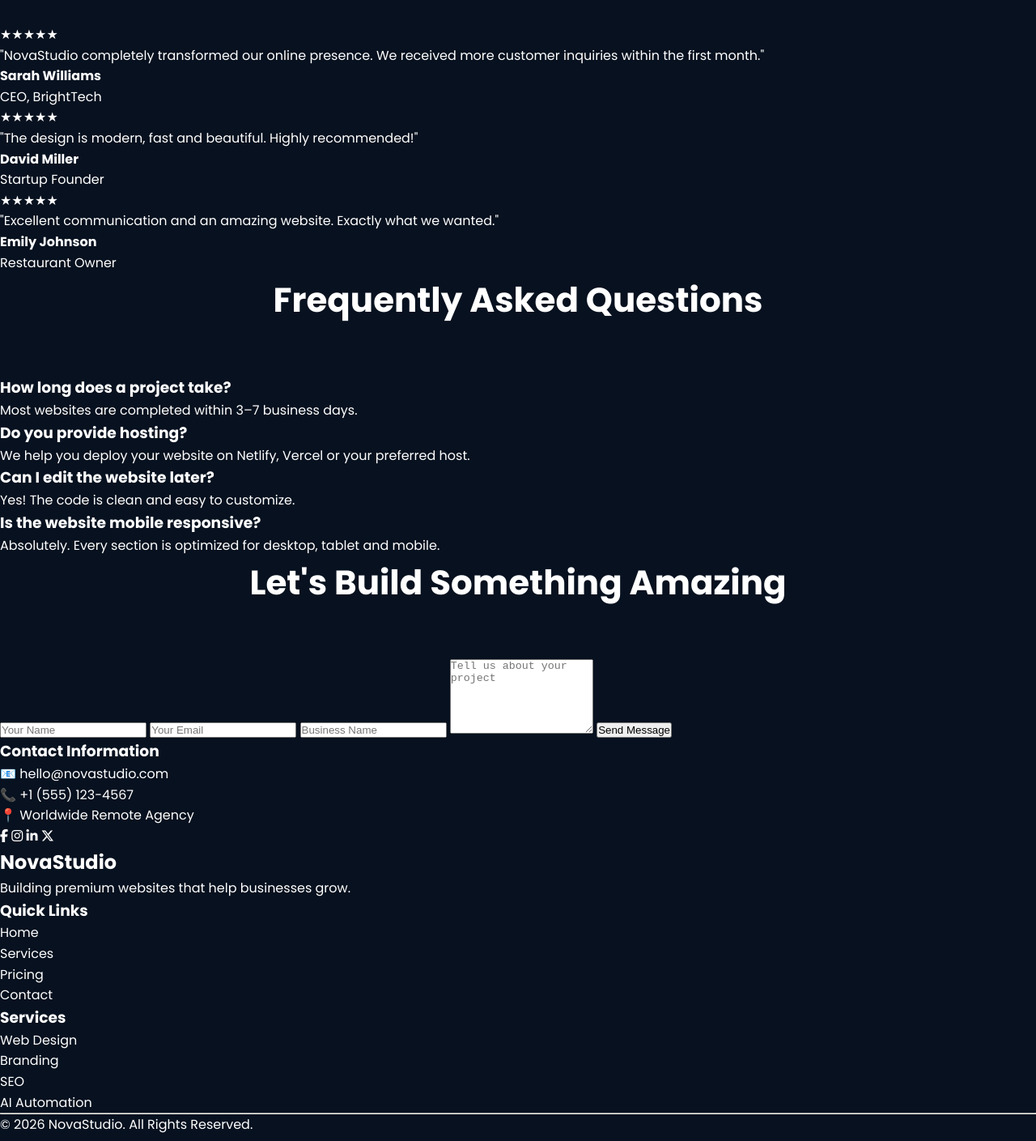
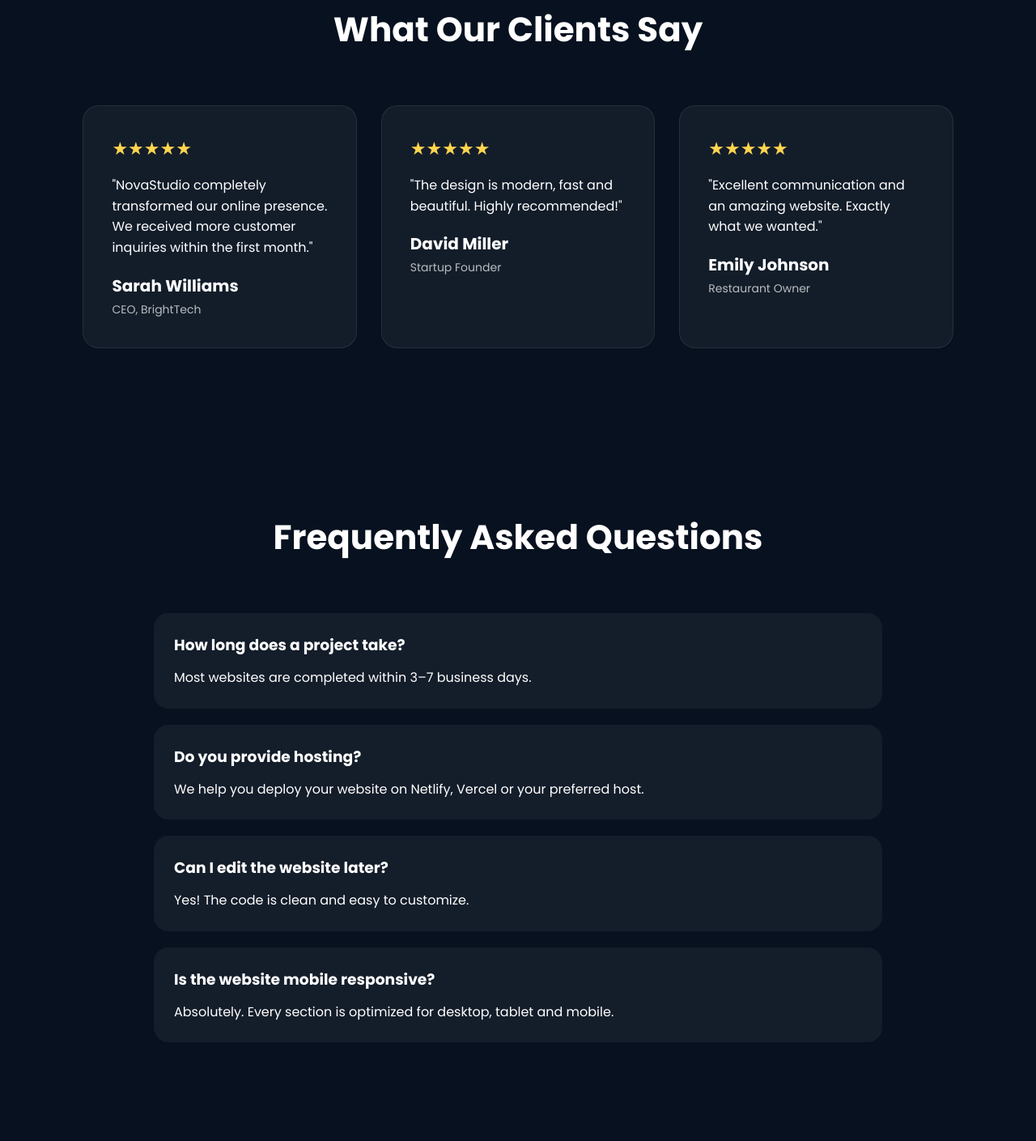
Before and after one commit to LUMENshop/Nova, a plain HTML site: page index.html in a window 1280 px wide. Shown: the part 2831-4240 px from the top of the page at 81% size. Drawn offline with Linux system fonts and the light colour scheme; a script that the page names is missing.

Commit message:
style.css
None

```diff
--- a/style.css
+++ b/style.css
@@ -306,3 +306,299 @@ color:white;
 cursor:pointer;
 font-size:16px;
   }
+
+/* ===========================
+   TESTIMONIALS
+=========================== */
+
+#testimonials{
+padding:100px 8%;
+}
+
+.testimonial-container{
+display:grid;
+grid-template-columns:repeat(auto-fit,minmax(300px,1fr));
+gap:30px;
+}
+
+.testimonial{
+background:rgba(255,255,255,.05);
+padding:35px;
+border-radius:20px;
+border:1px solid rgba(255,255,255,.08);
+transition:.35s;
+}
+
+.testimonial:hover{
+transform:translateY(-10px);
+box-shadow:0 20px 40px rgba(0,0,0,.35);
+}
+
+.stars{
+font-size:22px;
+color:#FFD54F;
+margin-bottom:15px;
+}
+
+.testimonial h4{
+margin-top:18px;
+font-size:20px;
+}
+
+.testimonial span{
+opacity:.7;
+font-size:14px;
+}
+
+/* ===========================
+   FAQ
+=========================== */
+
+#faq{
+padding:100px 8%;
+}
+
+.faq{
+display:flex;
+flex-direction:column;
+gap:20px;
+max-width:900px;
+margin:auto;
+}
+
+.faq-item{
+background:rgba(255,255,255,.05);
+padding:25px;
+border-radius:18px;
+transition:.3s;
+}
+
+.faq-item:hover{
+background:rgba(56,189,248,.12);
+}
+
+.faq-item h3{
+margin-bottom:12px;
+}
+
+/* ===========================
+   CONTACT
+=========================== */
+
+#contact{
+padding:100px 8%;
+}
+
+.contact-wrapper{
+display:grid;
+grid-template-columns:2fr 1fr;
+gap:40px;
+}
+
+form{
+display:flex;
+flex-direction:column;
+gap:18px;
+}
+
+input,
+textarea{
+padding:16px;
+border:none;
+border-radius:12px;
+background:#111827;
+color:white;
+font-size:16px;
+outline:none;
+}
+
+body.light input,
+body.light textarea{
+background:white;
+color:#111827;
+border:1px solid #ddd;
+}
+
+textarea{
+resize:vertical;
+min-height:170px;
+}
+
+form button{
+padding:15px;
+border:none;
+border-radius:12px;
+background:linear-gradient(90deg,#2563eb,#7c3aed);
+color:white;
+font-size:16px;
+cursor:pointer;
+transition:.3s;
+}
+
+form button:hover{
+transform:translateY(-3px);
+}
+
+.contact-info{
+background:rgba(255,255,255,.05);
+padding:30px;
+border-radius:20px;
+}
+
+.contact-info h3{
+margin-bottom:20px;
+}
+
+.contact-info p{
+margin-bottom:15px;
+}
+
+.socials{
+margin-top:25px;
+display:flex;
+gap:15px;
+}
+
+.socials a{
+width:45px;
+height:45px;
+display:flex;
+align-items:center;
+justify-content:center;
+border-radius:50%;
+background:#2563eb;
+transition:.3s;
+}
+
+.socials a:hover{
+transform:translateY(-5px);
+background:#38bdf8;
+}
+
+/* ===========================
+   FOOTER
+=========================== */
+
+footer{
+padding:60px 8%;
+background:#050b16;
+margin-top:80px;
+}
+
+.footer-content{
+display:grid;
+grid-template-columns:repeat(auto-fit,minmax(220px,1fr));
+gap:40px;
+}
+
+.footer-content h2,
+.footer-content h3{
+margin-bottom:15px;
+}
+
+.footer-content a{
+display:inline-block;
+margin:8px 0;
+opacity:.85;
+transition:.3s;
+}
+
+.footer-content a:hover{
+color:#38bdf8;
+}
+
+footer hr{
+margin:40px 0 20px;
+border:none;
+height:1px;
+background:rgba(255,255,255,.08);
+}
+
+.copyright{
+text-align:center;
+opacity:.7;
+}
+
+/* ===========================
+   LIGHT MODE
+=========================== */
+
+body.light header{
+background:rgba(255,255,255,.9);
+}
+
+body.light .card,
+body.light .plan,
+body.light .testimonial,
+body.light .faq-item,
+body.light .contact-info,
+body.light .stat{
+background:white;
+color:#111827;
+border:1px solid #e5e7eb;
+}
+
+body.light footer{
+background:#eef2f7;
+color:#111827;
+}
+
+/* ===========================
+   RESPONSIVE
+=========================== */
+
+@media(max-width:992px){
+
+.hero{
+grid-template-columns:1fr;
+text-align:center;
+}
+
+.hero p{
+margin:auto;
+margin-bottom:30px;
+}
+
+.buttons{
+justify-content:center;
+}
+
+.stats{
+grid-template-columns:repeat(2,1fr);
+}
+
+.contact-wrapper{
+grid-template-columns:1fr;
+}
+
+nav{
+display:none;
+}
+
+}
+
+@media(max-width:768px){
+
+.hero h1{
+font-size:42px;
+}
+
+.title{
+font-size:34px;
+}
+
+.stats{
+grid-template-columns:1fr;
+}
+
+.cards,
+.pricing,
+.testimonial-container{
+grid-template-columns:1fr;
+}
+
+header{
+padding:18px 6%;
+}
+
+   }
```
